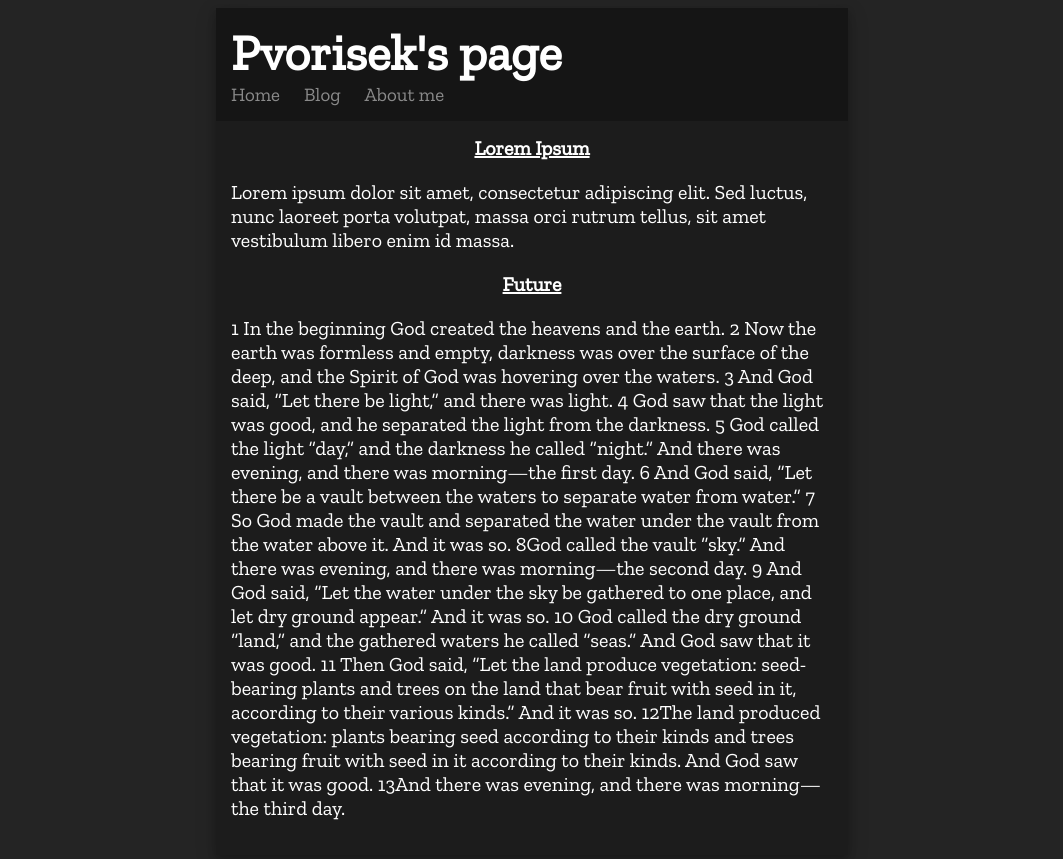
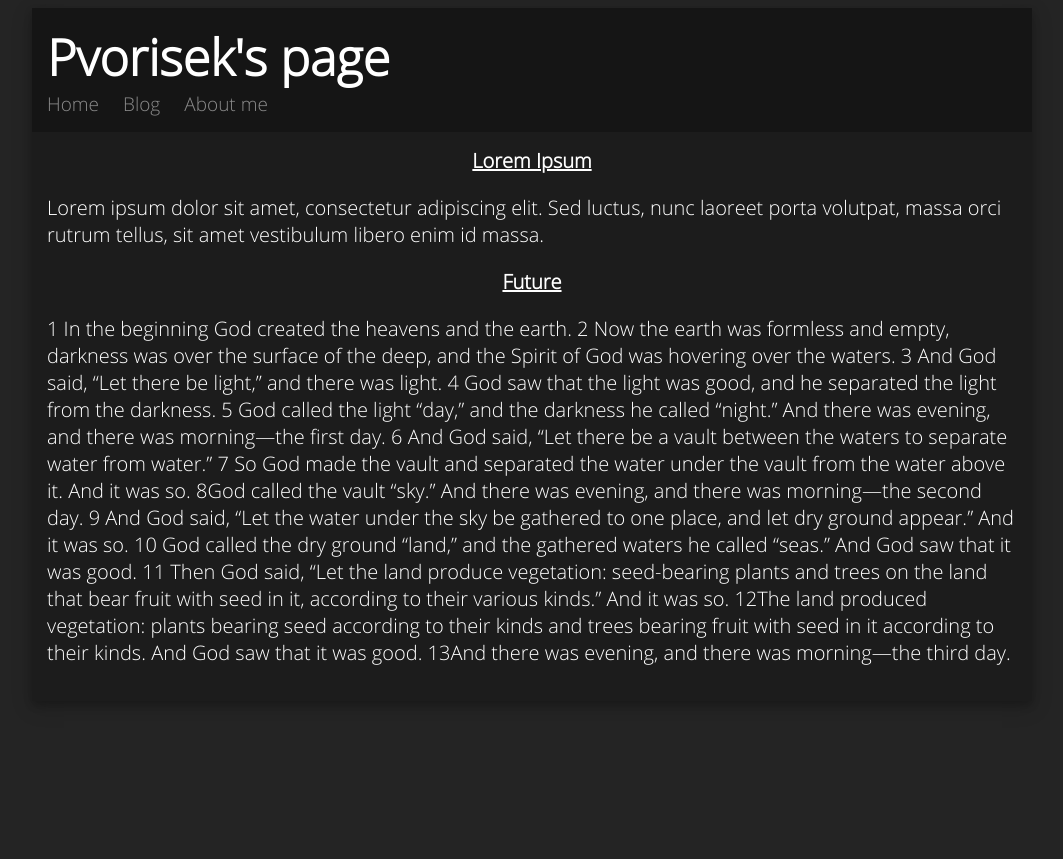
Before and after one commit to pvorisek25/pvorisek25.github.io, a Jekyll site: the page built from index.html, in a window 1280 px wide. Shown: the top 859 px of the page, without its empty margins (108-1171 px from the left). Built offline with Jekyll 4.4.1, drawn with Linux system fonts in a browser that asks for light colours.

Commit message:
Changed font to OpenSans
Page now properly resized on smaller devices

```diff
--- a/_sass/general.scss
+++ b/_sass/general.scss
@@ -1,3 +1,6 @@
+$title-font: OpenSansRegular;
+$main-font: OpenSansLight;
+
 body
 {
 	background-color: #242424;
@@ -7,7 +10,7 @@ body
 {
 	color: white;
 	font-weight: bold;
-	font-family: ZillaSlab-Bold;
+	font-family: $title-font;
 	text-align: center;
 	margin-top: 0px;
 	margin-bottom: 0px;
@@ -21,7 +24,7 @@ body
 .pagename
 {
 	color: white;
-	font-family: ZillaSlab;
+	font-family: $main-font;
 	font-weight: bold;
 	font-size: 50px;
 	padding-bottom: 0px;
@@ -32,14 +35,14 @@ body
 .text
 {
 	color: white;
-	font-family: ZillaSlab;
+	font-family: $main-font;
 	font-size: 20px;
 }
 
 .info
 {
 	color: white;
-	font-family: ZillaSlab;
+	font-family: $main-font;
 	text-align: left;
 	margin-top: 0px;
 	margin-bottom: 0px;
@@ -92,14 +95,12 @@ body
 
 #page
 {
-	display: flex;
-	justify-content: center;
 }
 
 #content
 {
 	margin: auto;
-	width: 50%;
+	max-width: 1000px;
 	box-shadow: 0 4px 8px 0 rgba(0, 0, 0, 0.2), 0 6px 20px 0 rgba(0, 0, 0, 0.19);
 }
 
@@ -131,6 +132,18 @@ body
 	src: url("/fonts/LiberationMono-Regular.ttf");
 }
 
+@font-face
+{
+	font-family: OpenSansRegular;
+	src: url("/fonts/OpenSans-Regular.ttf")
+}
+
+@font-face
+{
+	font-family: OpenSansLight;
+	src: url("/fonts/OpenSans-Light.ttf")
+}
+
 img
 {
 	max-width: 100%;
```
Also changed, not shown: fonts/OpenSans-Light.ttf (added), fonts/OpenSans-Regular.ttf (added).
